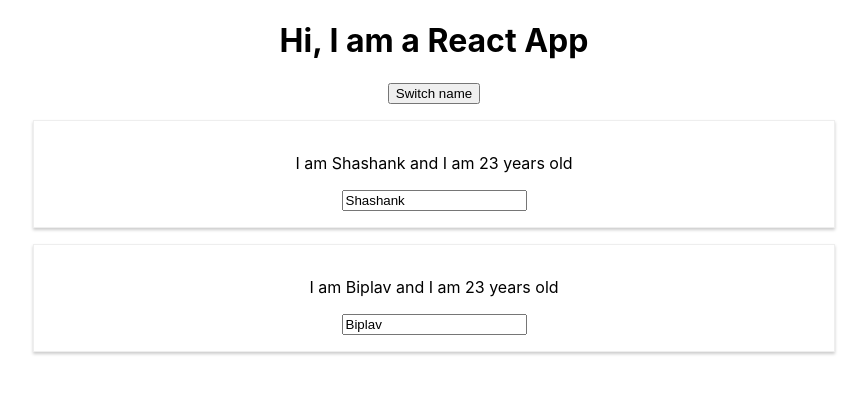
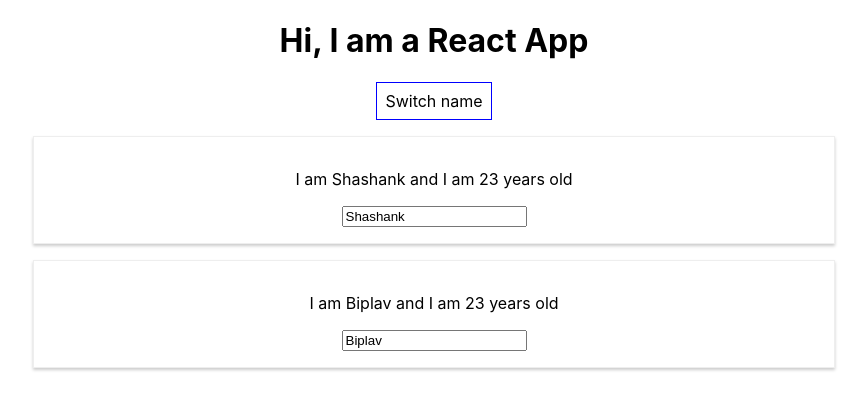
Before and after one commit to ShashankBiplav/react-app-example, a React (Create React App) app: page / in a window 1280 px wide. Shown: the top 410 px of the page, without its empty margins (206-1073 px from the left). Built offline with nearby package versions, Linux system fonts and the light colour scheme.

Commit message:
Used inline styling for button

```diff
--- a/src/App.js
+++ b/src/App.js
@@ -30,10 +30,18 @@
   };
 
   render() {
+    const style = { //inline styling using js objects
+      backgroundColor: 'white',
+      font: 'inherit',
+      border: '1px solid blue',
+      padding: '8px',
+      cursor: 'pointer'
+    }
     return (
       <div className="App">
         <h1>Hi, I am a React App</h1>
-        <button onClick={()=> this.switchNameHandler('SHANKY')}>Switch name</button>
+        <button style={style}
+        onClick={()=> this.switchNameHandler('SHANKY')}>Switch name</button>
         <Person
           name={this.state.persons[0].name}
           age={this.state.persons[0].age}
```
